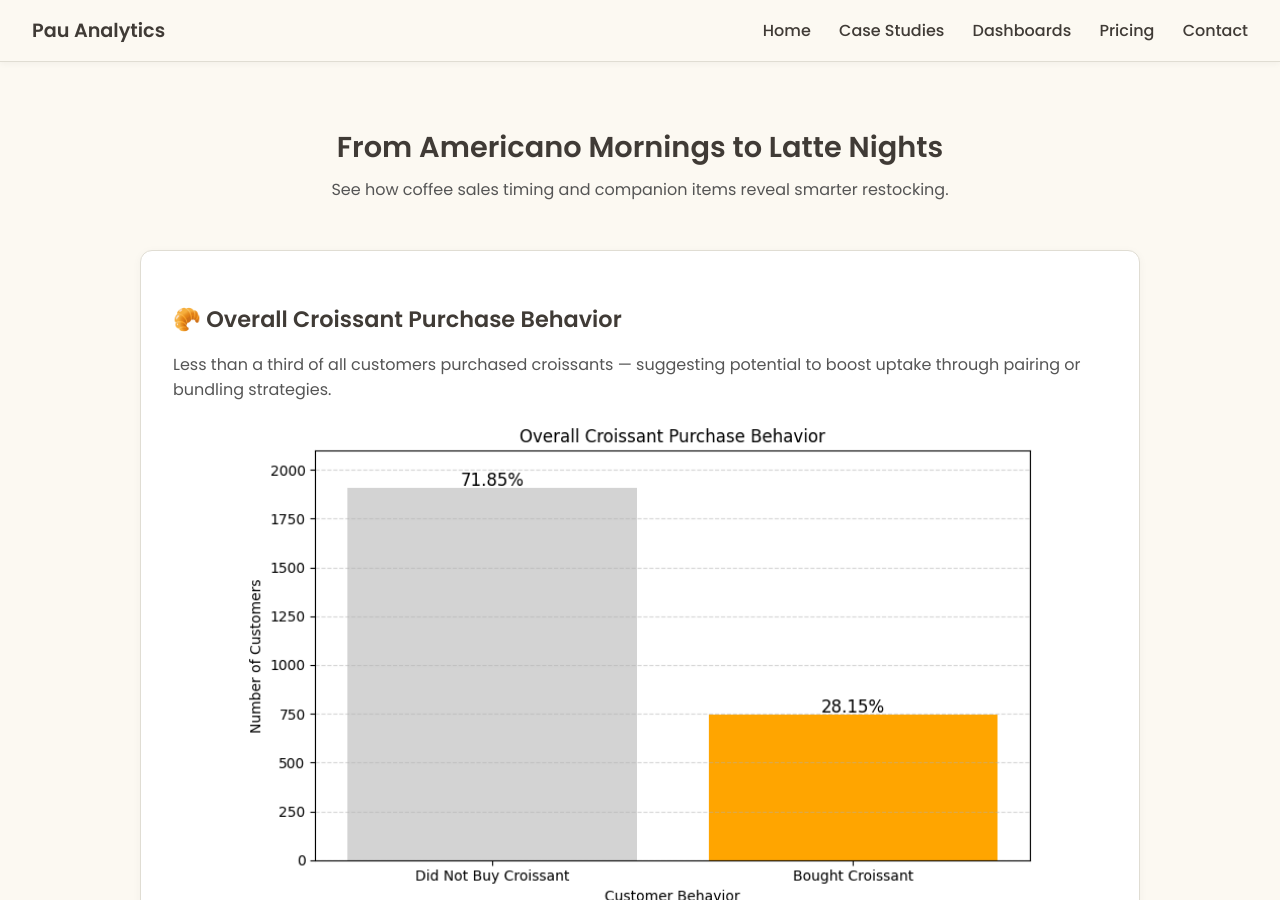
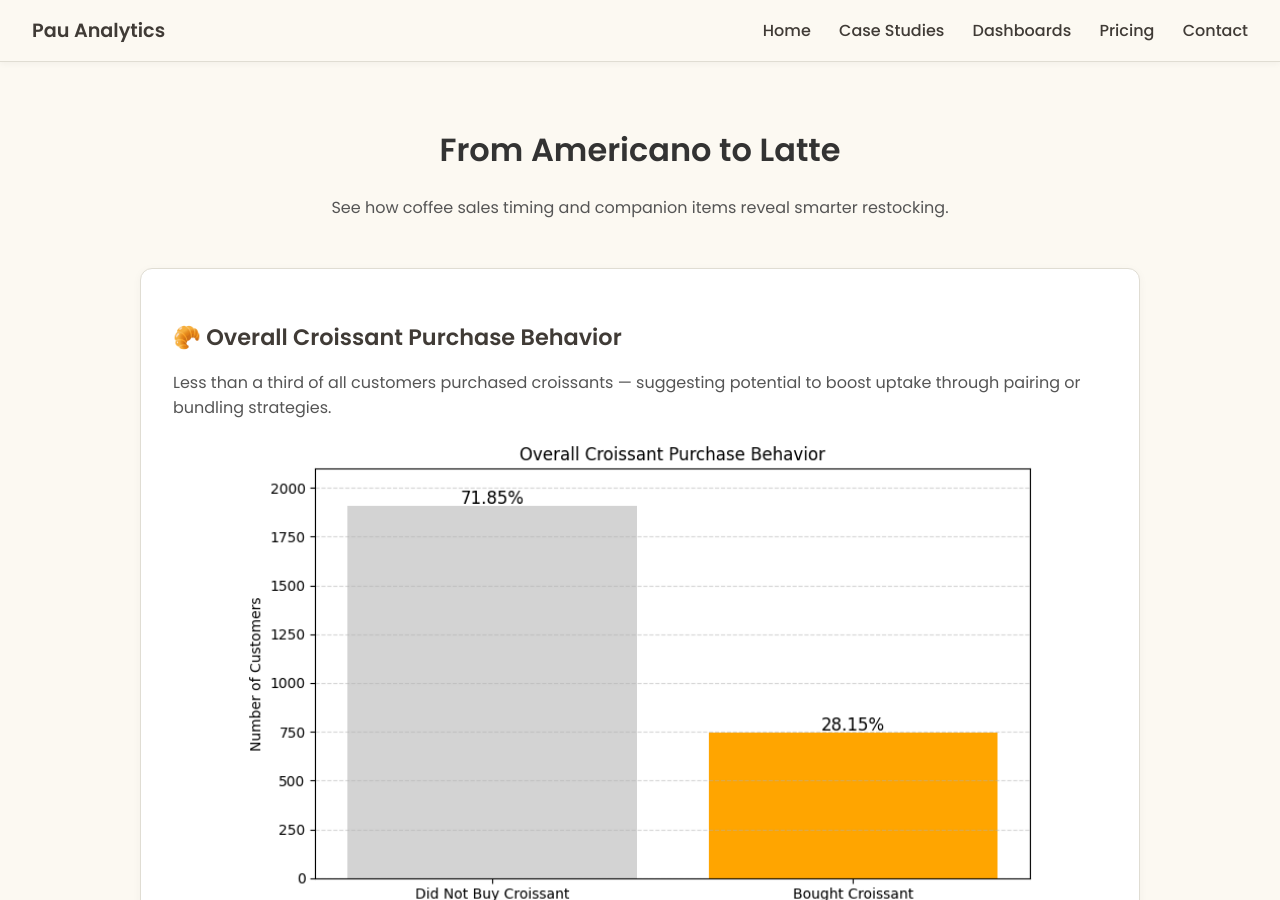
Before and after one commit to lyven81/pinnacles-learning-website, a Jekyll site: the page dashboard/dashboard-2.html, which Jekyll copies as it is, in a window 1280 px wide and 900 px high. Built offline with Jekyll 4.4.1, drawn with Linux system fonts in a browser that asks for light colours; some of the changed lines change nothing that is shown.

Commit message:
Update dashboard-2.html

```diff
--- a/dashboard/dashboard-2.html
+++ b/dashboard/dashboard-2.html
@@ -4,9 +4,9 @@
   <meta charset="UTF-8" />
   <meta name="viewport" content="width=device-width, initial-scale=1.0" />
 
-  <title>Real Stories | Pau Analytics</title>
+  <title>Pau Analytics | From Americano to Latte</title>
   <link href="https://fonts.googleapis.com/css2?family=Poppins:wght@400;500;600&display=swap" rel="stylesheet" />
-  <meta name="description" content="SME analytics consulting in Malaysia—dashboards for inventory forecasting, churn prediction, marketing ROI, and pricing optimization." />
+  <meta name="description" content="How a cafe use dashbard to restock smarter" />
 
   <link rel="preconnect" href="https://fonts.googleapis.com" />
   <link rel="preconnect" href="https://fonts.gstatic.com" crossorigin />
@@ -245,7 +245,7 @@
   <main class="container">
 
     <div class="dashboard-intro">
-      <h2>From Americano Mornings to Latte Nights</h2>
+      <h1>From Americano to Latte</h1>
       <p>See how coffee sales timing and companion items reveal smarter restocking.</p>
     </div>
 
```
